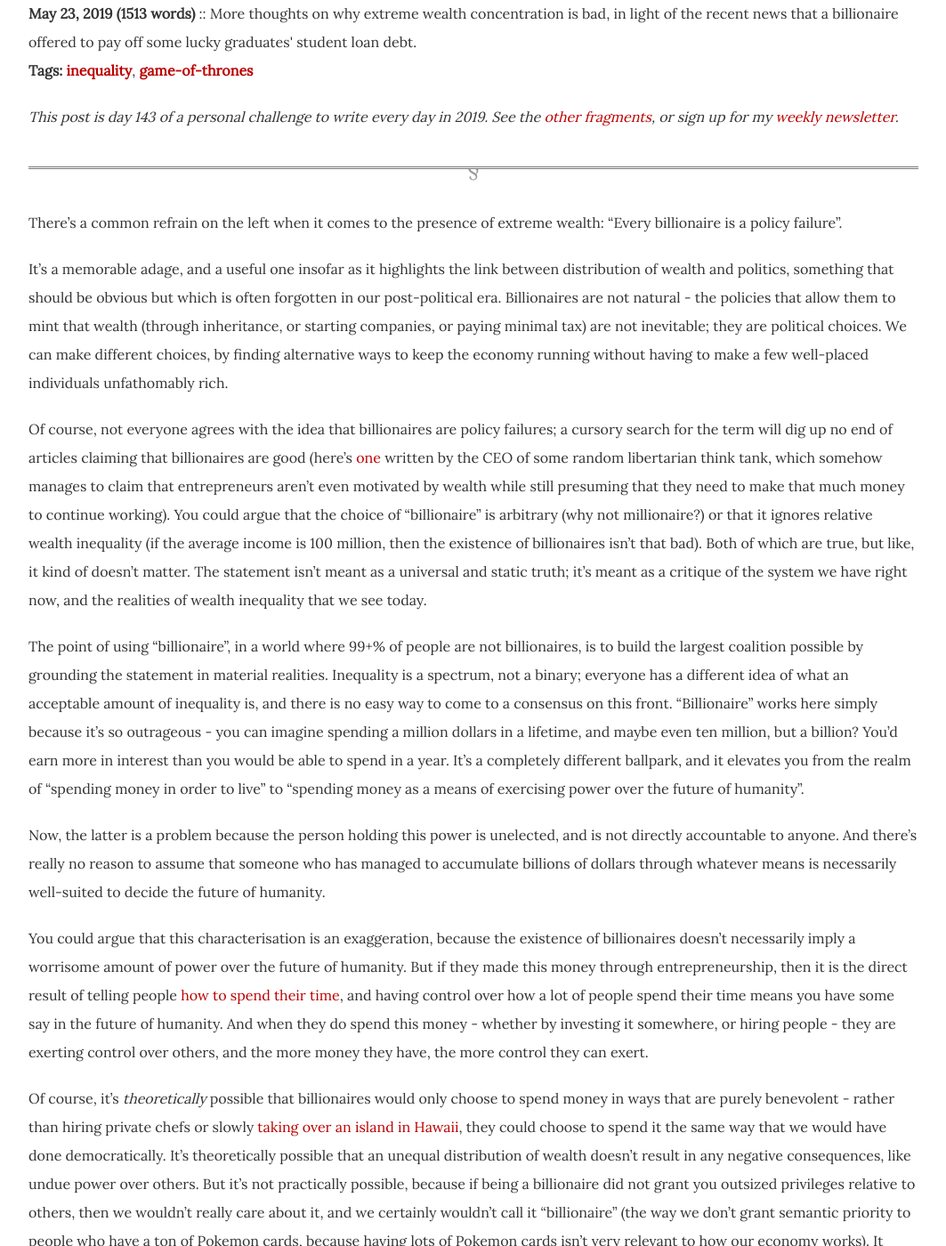
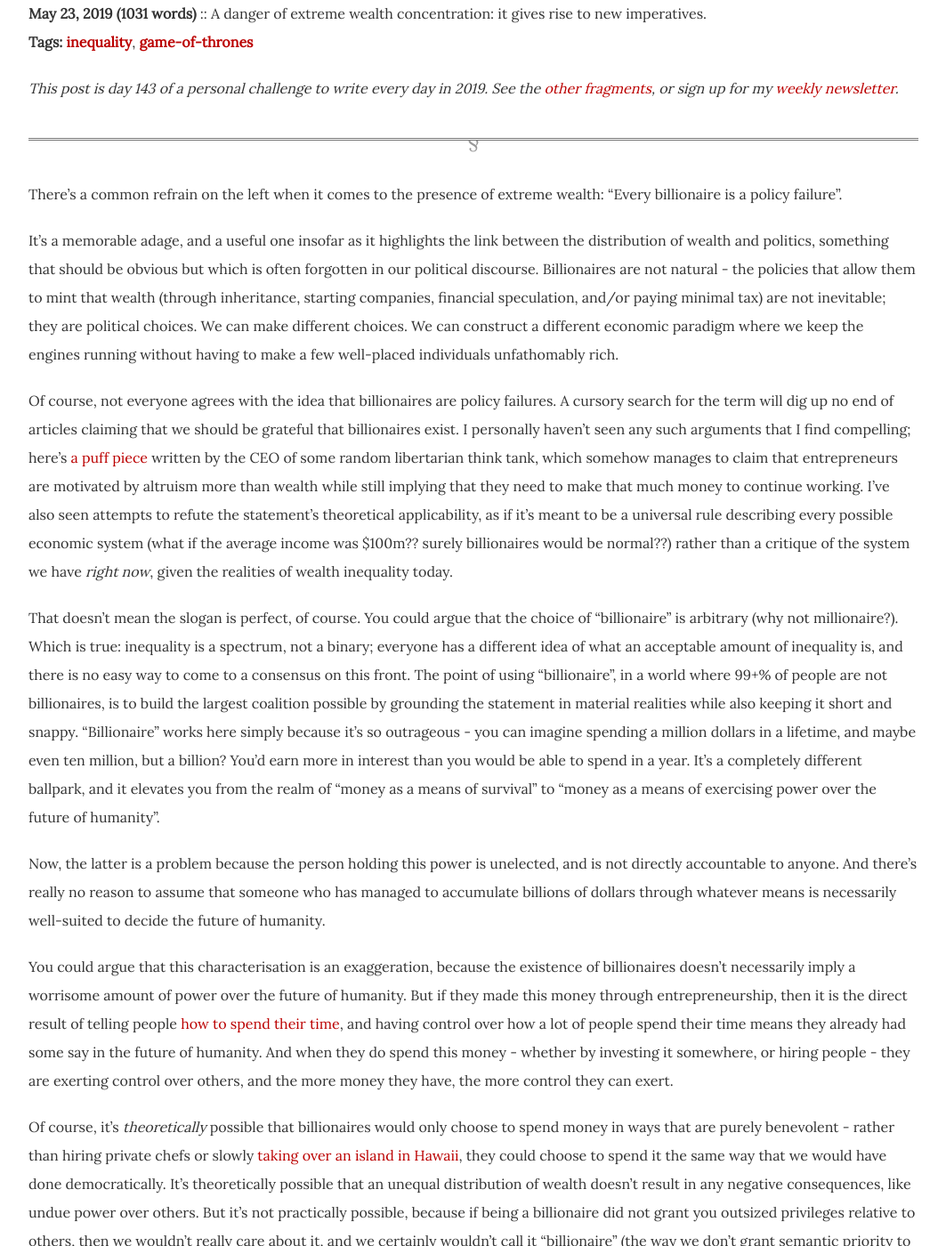
Before and after one commit to dellsystem/dellsystem.github.io, a Jekyll site: the page built from _posts/2019-5-23-fragments-143.md, in a window 1280 px wide and 1400 px high, scrolled down 268 px. Shown: the whole window at 89% size, without its empty margins (108-1171 px from the left). Built offline with Jekyll 4.4.1, drawn with Linux system fonts in a browser that asks for light colours; some of the changed text lies outside the part shown.

Commit message:
Split framgents-143 into 143, 144
Moved the bottom section into its own fragment.

```diff
--- a/_posts/2019-5-23-fragments-143.md
+++ b/_posts/2019-5-23-fragments-143.md
@@ -1,7 +1,7 @@
 ---
-title: "Every billionaire is a policy failure"
+title: "Every billionaire is a policy failure, part 1"
 layout: fragment
-description: "More thoughts on why extreme wealth concentration is bad, in light of the recent news that a billionaire offered to pay off some lucky graduates' student loan debt."
+description: "A danger of extreme wealth concentration: it gives rise to new imperatives."
 tags:
 - inequality
 - game-of-thrones
@@ -9,15 +9,15 @@ tags:
 
 There's a common refrain on the left when it comes to the presence of extreme wealth: "Every billionaire is a policy failure".
 
-It's a memorable adage, and a useful one insofar as it highlights the link between distribution of wealth and politics, something that should be obvious but which is often forgotten in our post-political era. Billionaires are not natural - the policies that allow them to mint that wealth (through inheritance, or starting companies, or paying minimal tax) are not inevitable; they are political choices. We can make different choices, by finding alternative ways to keep the economy running without having to make a few well-placed individuals unfathomably rich.
+It's a memorable adage, and a useful one insofar as it highlights the link between the distribution of wealth and politics, something that should be obvious but which is often forgotten in our political discourse. Billionaires are not natural - the policies that allow them to mint that wealth (through inheritance, starting companies, financial speculation, and/or paying minimal tax) are not inevitable; they are political choices. We can make different choices. We can construct a different economic paradigm where we keep the engines running without having to make a few well-placed individuals unfathomably rich.
 
-Of course, not everyone agrees with the idea that billionaires are policy failures; a cursory search for the term will dig up no end of articles claiming that billionaires are good (here's [one](https://thehill.com/opinion/finance/437554-every-billionaire-is-not-a-policy-failure-far-from-it) written by the CEO of some random libertarian think tank, which somehow manages to claim that entrepreneurs aren't even motivated by wealth while still presuming that they need to make that much money to continue working). You could argue that the choice of "billionaire" is arbitrary (why not millionaire?) or that it ignores relative wealth inequality (if the average income is 100 million, then the existence of billionaires isn't that bad). Both of which are true, but like, it kind of doesn't matter. The statement isn't meant as a universal and static truth; it's meant as a critique of the system we have right now, and the realities of wealth inequality that we see today.
+Of course, not everyone agrees with the idea that billionaires are policy failures. A cursory search for the term will dig up no end of articles claiming that we should be grateful that billionaires exist. I personally haven't seen any such arguments that I find compelling; here's [a puff piece](https://thehill.com/opinion/finance/437554-every-billionaire-is-not-a-policy-failure-far-from-it) written by the CEO of some random libertarian think tank, which somehow manages to claim that entrepreneurs are motivated by altruism more than wealth while still implying that they need to make that much money to continue working. I've also seen attempts to refute the statement's theoretical applicability, as if it's meant to be a universal rule describing every possible economic system (what if the average income was $100m?? surely billionaires would be normal??) rather than a critique of the system we have _right now_, given the realities of wealth inequality today.
 
-The point of using "billionaire", in a world where 99+% of people are not billionaires, is to build the largest coalition possible by grounding the statement in material realities. Inequality is a spectrum, not a binary; everyone has a different idea of what an acceptable amount of inequality is, and there is no easy way to come to a consensus on this front. "Billionaire" works here simply because it's so outrageous - you can imagine spending a million dollars in a lifetime, and maybe even ten million, but a billion? You'd earn more in interest than you would be able to spend in a year. It's a completely different ballpark, and it elevates you from the realm of "spending money in order to live" to "spending money as a means of exercising power over the future of humanity".
+That doesn't mean the slogan is perfect, of course. You could argue that the choice of "billionaire" is arbitrary (why not millionaire?). Which is true: inequality is a spectrum, not a binary; everyone has a different idea of what an acceptable amount of inequality is, and there is no easy way to come to a consensus on this front. The point of using "billionaire", in a world where 99+% of people are not billionaires, is to build the largest coalition possible by grounding the statement in material realities while also keeping it short and snappy. "Billionaire" works here simply because it's so outrageous - you can imagine spending a million dollars in a lifetime, and maybe even ten million, but a billion? You'd earn more in interest than you would be able to spend in a year. It's a completely different ballpark, and it elevates you from the realm of "money as a means of survival" to "money as a means of exercising power over the future of humanity".
 
 Now, the latter is a problem because the person holding this power is unelected, and is not directly accountable to anyone. And there's really no reason to assume that someone who has managed to accumulate billions of dollars through whatever means is necessarily well-suited to decide the future of humanity.
 
-You could argue that this characterisation is an exaggeration, because the existence of billionaires doesn't necessarily imply a worrisome amount of power over the future of humanity. But if they made this money through entrepreneurship, then it is the direct result of telling people [how to spend their time](/posts/fragments-141), and having control over how a lot of people spend their time means you have some say in the future of humanity. And when they do spend this money - whether by investing it somewhere, or hiring people - they are exerting control over others, and the more money they have, the more control they can exert.
+You could argue that this characterisation is an exaggeration, because the existence of billionaires doesn't necessarily imply a worrisome amount of power over the future of humanity. But if they made this money through entrepreneurship, then it is the direct result of telling people [how to spend their time](/posts/fragments-141), and having control over how a lot of people spend their time means they already had some say in the future of humanity. And when they do spend this money - whether by investing it somewhere, or hiring people - they are exerting control over others, and the more money they have, the more control they can exert.
 
 Of course, it's _theoretically_ possible that billionaires would only choose to spend money in ways that are purely benevolent - rather than hiring private chefs or slowly [taking over an island in Hawaii](https://gizmodo.com/a-trip-inside-mark-zuckerberg-s-sprawling-embattled-co-1833142966), they could choose to spend it the same way that we would have done democratically. It's theoretically possible that an unequal distribution of wealth doesn't result in any negative consequences, like undue power over others. But it's not practically possible, because if being a billionaire did not grant you outsized privileges relative to others, then we wouldn't really care about it, and we certainly wouldn't call it "billionaire" (the way we don't grant semantic priority to people who have a ton of Pokemon cards, because having lots of Pokemon cards isn't very relevant to how our economy works). It [wouldn't be _wealth_](/posts/fragments-115), in other words. The point at which being a billionaire does not compromise others' freedom in some way is the point at which being a billionaire doesn't _mean_ anything. We simply wouldn't be talking about it the same way - Forbes would not be compiling wealth lists, and journalists wouldn't bother identifying people as billionaires. The whole point of being a billionaire is having power over lots of other people, and we all kind of know that, which is why we make a big deal out of it.
 
@@ -26,21 +26,3 @@ But maybe this is okay? Maybe this centralisation of power is regrettable, but u
 I don't think this is true (I think we could still have innovation and creativity and hard work under a different economic system), but even if we did accept this possibility, there are still unforeseen consequences. Power creates its own logic; it warps the field of what is seems good, or possible, or necessary.
 
 If you'll bear with me for another _Game of Thrones_ [analogy](/fragments/tags#game-of-thrones), look at what happened to Daenerys during the course of her storyline: she started off with good intentions, but the process of attaining power corrupted her, and gave rise to new imperatives (like, endless war to "liberate" people who have never asked her to liberate them). In a similar way, as capitalism chugs along and wealth continues to concentrate, we're seeing the rise of new incentives, new dynamics, new forces. Even if capitalism _began_ as the most optimal way to improve people's lives at the time, in our current era, it seems clear that improving people's lives is not the primary motive. Instead, much of the current system seems devoted to ways of making the rich richer while keeping the poor poor. Time, perhaps, to stab it in the heart.
-
-***
-
-Recently, billionaire Robert F. Smith gave a commencent address at Morehouse College (a historically black university in Atlanta) where he announced that he was going to pay off the student loans for everyone in the 2019 graduating class.
-
-(Cue the usual inane headlines, like this one from the _Washington Post_: [Robert Smith pledged to pay off Morehouse graduates’ student loans. Is this fair to families who saved?](https://www.washingtonpost.com/business/2019/05/23/robert-smith-pledged-pay-off-morehouse-graduates-student-loans-is-this-fair-families-who-saved/?) No, you're right, it's not fair, just like a vaccine for polio is not fair to anyone who contracted polio, therefore people should continue to suffer from polio forever.)
-
-Now, there are several ways of viewing this incident. One way involves approval and commendation: good for him for giving back! If you're an especially optimistic person, you could even go so far as to conclude that the system must be working fine, because billionaires are stepping up to help society's fix problems. Billionaires are entitled to their wealth because they're deploying it towards good causes, so we should be happy to let them keep it.
-
-But that would be much too optimistic of a reading. The majority of wealth owned by billionaires is not going to 'good causes' like this one - it's going toward , or just sitting idly in a fund (returns for doing noiothing), fund startups that exploit people for the purpose of making a few men richer. The reason this incident made the headlines is precisely because it's rare. It's exceptional. Even those who do pledge to donate most of their wealth to good causes often still [expect a return](https://newsocialist.org.uk/how-to-profit-from-poverty/), and in any case, they have enough wealth that donating most of it doesn't prevent them from living in total luxury.
-
-What Smith did - however magnanimous it may seem - should be understood as the bare minimum someone should do if see they others suffering and have the means to alleviate it. It's not Smith's _fault_ that that the economic system which made him a billionaire is so cruel to everybody else, but neither does his tiny act of generosity exculpate the system.
-
-If we accept the adage that every billionaire is a policy failure, then one aim of politics should be to create an economy that does not create billionaires - i.e., a world where no billionaires are possible.
-
-But, you might ask, if there are no billionaires, who would pay off lucky graduates' student debts? The answer is: no one, because there would be no student debt in the first place. Students shouldn't have to be in thrall to the caprices of billionaires merely to avoid a life without the shackles of predatory student loan programs.
-
-Massive wealth consolidation at the top, crushing amounts of debt for everybody else ... these are two sides of the same coin, stemming from an economic system that increasingly favours those who own capital while disenfranchising those who don't. Within these constraints, sure, the benevolence of billionaires is better than nothing. What we really want, though, is a system that doesn't require billionaires to be benevolent in the first place.
```
Also changed, not shown: _posts/2019-5-24-fragments-144.md (added, +25 -0 lines).
